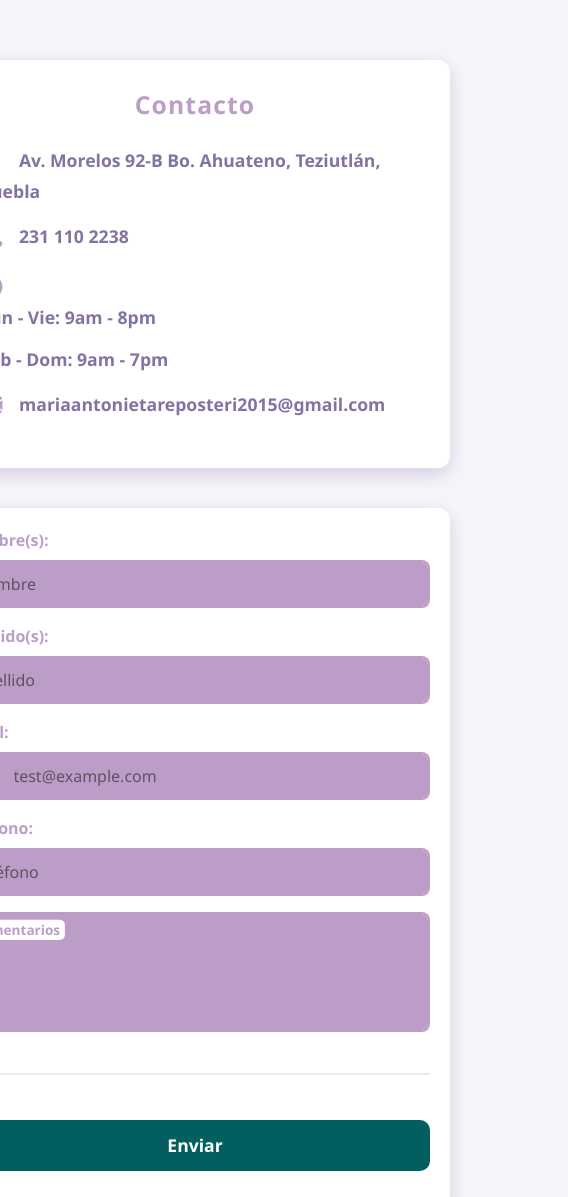
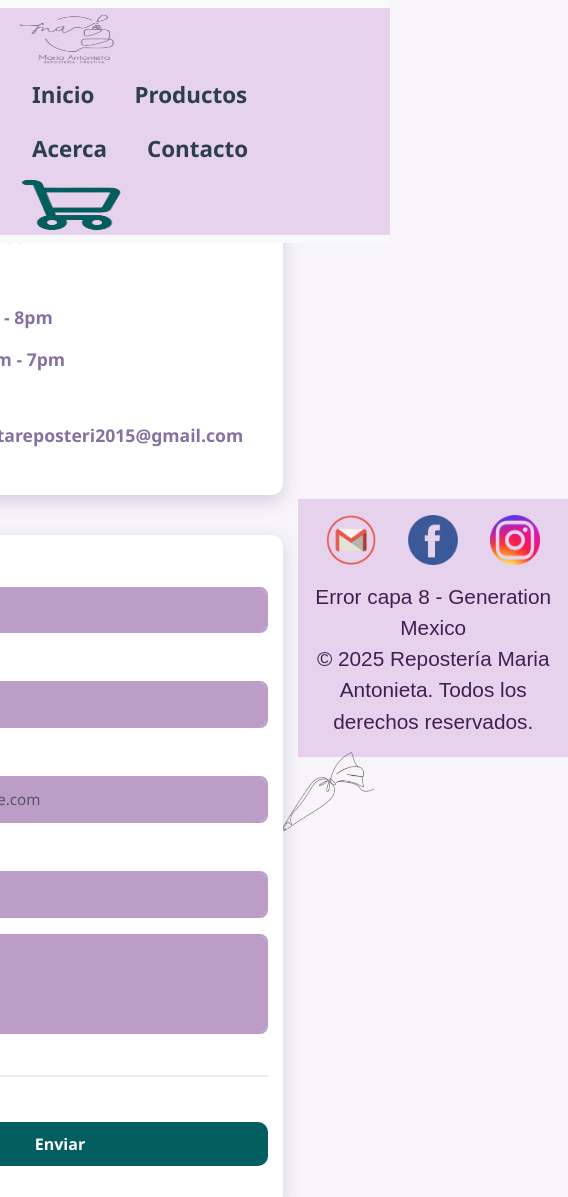
Before and after one commit to draburto05/reposteriaMaria, a website: page Contacto/contacto.html in a window 390 px wide. Shown: the top 1197 px of the page, 568 px wide, since content can reach past the window. Drawn offline with nearby package versions, Linux system fonts and the light colour scheme; files whose address does not match are found by name.

Commit message:
Añadiendo navbar

```diff
--- a/Contacto/contacto.html
+++ b/Contacto/contacto.html
@@ -10,6 +10,7 @@
     <link rel="stylesheet" href="https://cdn.jsdelivr.net/npm/bootstrap-icons@1.10.5/font/bootstrap-icons.css" />
   </head>
   <body>
+    <div id="nav-placeholder"></div>
     <div class="contact-container">
       <aside class="contact-info">
         <h2>Contacto</h2>
@@ -27,14 +28,14 @@
     <form id="contacto" novalidate>
 
       <div class="row form-row">
-        <div class="col-md-5 mb-3">
+        <div class="col-12 col-md-5 mb-3">
           <label for="validationName" class="form-label">Nombre(s):</label>
           <input type="text" class="form-control" id="validationName"  placeholder="Nombre" required>
           <div class="valid-tooltip">
             Looks good!
           </div>
         </div>
-        <div class="col-md-5 mb-3">
+        <div class="col-12 col-md-5 mb-3">
           <label for="validationLastName" class="form-label">Apellido(s):</label>
           <input type="text" class="form-control" id="validationLastName" placeholder="Apellido" required>
           <div class="valid-tooltip">
@@ -44,7 +45,7 @@
       </div>
 
       <div class="row form-row">
-        <div class="col-md-6 mb-3">
+        <div class="col-12 col-md-5 mb-3">
           <label for="validationEmail" class="form-label">Email:</label>
           <div class="input-group has-validation">
             <span class="input-group-text">@</span>
@@ -54,7 +55,7 @@
             </div>
           </div>
         </div>
-        <div class="col-md-4 mb-3">
+        <div class="col-12 col-md-5 mb-3">
           <label for="validationPhone" class="form-label">Teléfono:</label>
           <input type="tel" class="form-control" id="validationPhone" placeholder="Teléfono" required>
           <div class="invalid-tooltip">
@@ -64,7 +65,7 @@
       </div>
 
       <div class="row form-row">
-        <div class="col-md-10 mb-3">
+        <div class="col-12 col-md-10 mb-3">
           <div class="form-floating">
             <textarea class="form-control"  id="AreaComent"></textarea>
             <label for="AreaComent">Comentarios</label>
@@ -82,6 +83,9 @@
     </form>
     <img src="img/fondo-maria.png" alt="Logo María Antonia" class="logo-bottom">
     </div>
+<div id="footer-placeholder"></div>
+  </body>
+
 <script type="text/javascript"
         src="https://cdn.jsdelivr.net/npm/@emailjs/browser@4/dist/email.min.js">
 </script>
@@ -95,4 +99,22 @@
     <script src="https://cdn.jsdelivr.net/npm/bootstrap@5.3.7/dist/js/bootstrap.bundle.min.js" integrity="sha384-ndDqU0Gzau9qJ1lfW4pNLlhNTkCfHzAVBReH9diLvGRem5+R9g2FzA8ZGN954O5Q" crossorigin="anonymous"></script>
     <script src="contacto.js"></script>
 
+    <script>
+  document.addEventListener("DOMContentLoaded", () => {
+    fetch("../componentes/header.html")
+      .then(res => res.text())
+      .then(data => {
+        const navContainer = document.getElementById("nav-placeholder");
+        if (navContainer) navContainer.innerHTML = data;
+      });
+
+    fetch("../componentes/footer.html")
+      .then(res => res.text())
+      .then(data => {
+        const footerContainer = document.getElementById("footer-placeholder");
+        if (footerContainer) footerContainer.innerHTML = data;
+      });
+  });
+</script>
+
 </html>
--- a/Styles/contacto-style.css
+++ b/Styles/contacto-style.css
@@ -1,3 +1,11 @@
+/* -----------------------
+   Estilos generales
+------------------------ */
+* {
+  box-sizing: border-box;
+  margin: 0;
+  padding: 0;
+}
 body {
   background-color: #f7f5fa;
   font-family: 'Segoe UI', Tahoma, Geneva, Verdana, sans-serif;
@@ -8,7 +16,23 @@ body {
   align-items: center;
 }
 
+.contact-container {
+  display: flex;
+  gap: 40px;
+  max-width: 1000px;
+  margin: auto;
+  padding: 30px 15px;
+  justify-content: center;
+  align-items: flex-start;
+}
+
+/* -----------------------
+   Formulario de contacto
+------------------------ */
 form#contacto {
+  position: relative;
+  z-index: 1;
+  overflow: hidden;
   background-color: white;
   border-radius: 12px;
   box-shadow: 0 6px 18px rgba(132, 114, 162, 0.3);
@@ -26,37 +50,36 @@ form#contacto h1 {
   letter-spacing: 1.1px;
 }
 
-form#contacto label {
+form#contacto label,
+.form-floating label {
   font-weight: 600;
   color: rgb(188, 157, 200);
 }
 
-.form-control {
-  background-color: rgb(188, 157, 200); /* color moradito claro */
-  color: #333; /* texto oscuro para buen contraste */
+.form-control,
+.input-group-text {
+  background-color: rgb(188, 157, 200);
+  color: #333;
   border: 2px solid rgb(188, 157, 200);
   border-radius: 8px;
   padding: 10px 12px;
   transition: border-color 0.3s ease;
 }
 
-.form-control::placeholder {
-  color: rgba(51, 51, 51, 0.7); /* placeholder con tono más tenue */
-}
-
 .form-control:focus {
-  background-color: white; /* opcional: cambia a blanco al enfocar */
+  background-color: white;
   border-color: rgb(3, 94, 95);
   box-shadow: 0 0 6px rgb(3, 94, 95);
-  color: #000; /* texto negro para enfoque */
+  color: #000;
   outline: none;
 }
 
+.form-control::placeholder {
+  color: rgba(51, 51, 51, 0.7);
+}
 
 .input-group-text {
-  background-color: rgb(188, 157, 200);
   color: white;
-  border: 2px solid rgb(188, 157, 200);
   border-right: none;
   border-radius: 8px 0 0 8px;
 }
@@ -64,12 +87,6 @@ form#contacto label {
 .form-floating textarea.form-control {
   height: 120px;
   resize: none;
-  border: 2px solid rgb(188, 157, 200);
-  border-radius: 8px;
-}
-
-.form-floating label {
-  color: rgb(188, 157, 200);
 }
 
 #btnSend {
@@ -83,9 +100,9 @@ form#contacto label {
   font-size: 1.1rem;
   cursor: pointer;
   transition: background-color 0.4s ease;
-  width: 470px;
   display: block;
   margin: 20px auto;
+  max-width: 470px;
 }
 
 #btnSend:hover {
@@ -114,36 +131,9 @@ hr {
   padding: 6px 10px;
 }
 
-/* Responsive */
-@media (max-width: 768px) {
-  body {
-    padding: 15px;
-  }
-
-  form#contacto {
-    padding: 20px;
-  }
-
-  .col-md-5, .col-md-6, .col-md-4, .col-md-10 {
-    width: 100% !important;
-    max-width: 100% !important;
-    flex: 0 0 100% !important;
-  }
-
-  .form-row {
-    flex-direction: column;
-  }
-}
-.contact-container {
-  display: flex;
-  gap: 40px;
-  max-width: 1000px;
-  margin: auto;
-  padding: 30px 15px;
-  justify-content: center;
-  align-items: flex-start;
-}
-
+/* -----------------------
+   Información lateral
+------------------------ */
 .contact-info {
   background-color: white;
   border-radius: 12px;
@@ -153,7 +143,7 @@ hr {
   color: rgb(132, 114, 162);
   font-weight: 600;
   font-size: 1.1rem;
-  word-wrap: break-word; /* forzar saltos de línea si el texto es largo */
+  word-wrap: break-word;
 }
 
 .contact-info h2 {
@@ -164,7 +154,6 @@ hr {
   text-align: center;
 }
 
-/* Íconos */
 .contact-info i {
   color: rgb(188, 157, 200);
   margin-right: 12px;
@@ -172,18 +161,9 @@ hr {
   vertical-align: middle;
 }
 
-/* Responsive para pantallas pequeñas */
-@media (max-width: 900px) {
-  .contact-container {
-    flex-direction: column;
-    padding: 15px;
-  }
-
-  .contact-info {
-    width: 100%;
-    margin-top: 30px;
-  }
-}
+/* -----------------------
+   Imagen decorativa
+------------------------ */
 .logo-bottom {
   position: absolute;
   bottom: 10px;
@@ -196,12 +176,50 @@ hr {
   height: auto;
 }
 
-form#contacto {
-  position: relative;
-  z-index: 1;
-  overflow: hidden;
+/* -----------------------
+   Media Queries
+------------------------ */
+@media (max-width: 900px) {
+  .contact-container {
+    flex-direction: column;
+    padding: 15px;
+  }
+
+  .contact-info {
+    width: 100%;
+    margin-top: 30px;
+  }
 }
+
 @media (max-width: 768px) {
+  body {
+    padding: 15px;
+  }
+
+  form#contacto {
+    padding: 20px;
+  }
+
+  .form-row {
+    flex-direction: column;
+    align-items: center;
+    margin: 0;
+  }
+
+  .col-md-5,
+  .col-md-6,
+  .col-md-4,
+  .col-md-10 {
+    width: 100% !important;
+    max-width: 100% !important;
+    padding-left: 0;
+    padding-right: 0;
+  }
+
+  #btnSend {
+    max-width: 100%;
+  }
+
   .logo-bottom {
     width: 250px;
     bottom: 5px;
@@ -212,7 +230,25 @@ form#contacto {
 @media (max-width: 480px) {
   .logo-bottom {
     width: 180px;
-    bottom: 5px;
-    right: 5px;
   }
 }
+
+@media (max-width: 400px) {
+  form#contacto {
+    padding: 20px 15px;
+  }
+
+  .form-control,
+  .input-group-text {
+    font-size: 0.95rem;
+  }
+
+  #btnSend {
+    font-size: 1rem;
+    padding: 10px 20px;
+  }
+
+  .form-floating textarea.form-control {
+    height: 100px;
+  }
+}
--- a/componentes/nav-footer.css
+++ b/componentes/nav-footer.css
@@ -1,32 +1,13 @@
-
-<<<<<<< HEAD
-footer {
-  background-color: #e6d2ec;
-  padding: 20px 0;
-
-    text-align: center;
-    font-size: 1.3rem;
-    font-family: "Montserrat", sans-serif;;
-    color: #421f52;
-}
-
-
-
-=======
->>>>>>> Luis
 .mi-footer {
   background-color: #e6d2ec;
   padding: 20px 0;
   margin-top: 20px;
-<<<<<<< HEAD
-=======
 
     text-align: center;
     font-size: 1.3rem;
     font-family: "Montserrat", sans-serif;;
     color: #421f52;
 
->>>>>>> Luis
 }
 .logo-footer {
   width: 10px;
```
